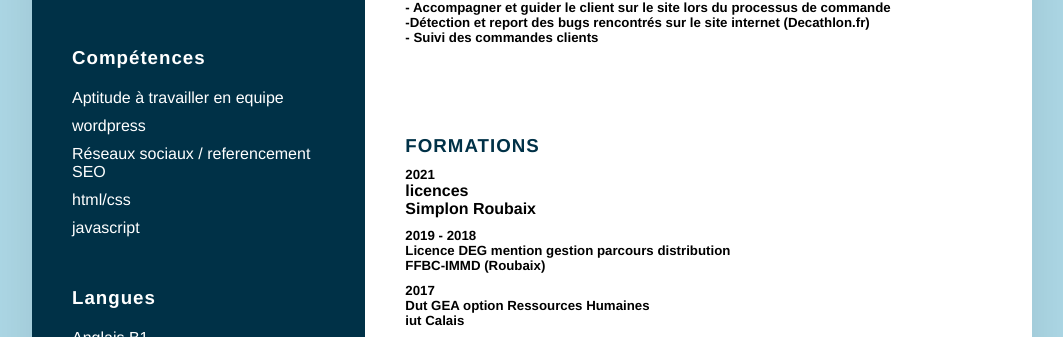
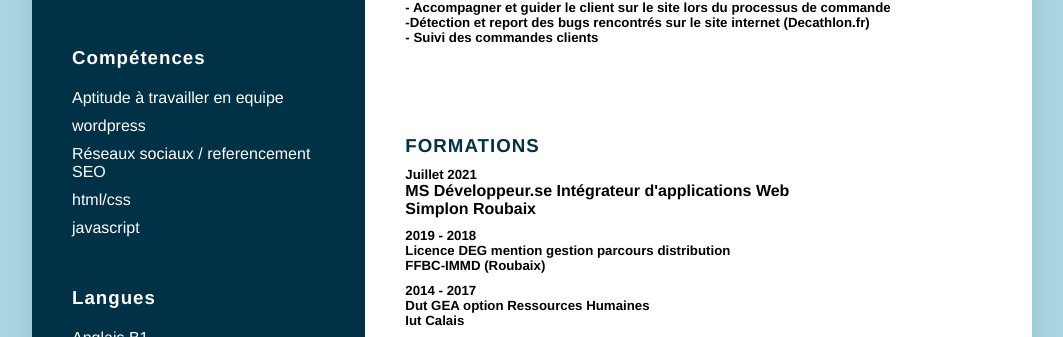
Before and after one commit to chakibaraf/CVbrief1, a plain HTML site: page index.html in a window 1280 px wide. Shown: the part 615-952 px from the top of the page, without its empty margins (108-1171 px from the left). Drawn offline with Linux system fonts and the light colour scheme.

Commit message:
modification

```diff
--- a/index.html
+++ b/index.html
@@ -160,8 +160,8 @@
                 <h3 class="titre2">formations</h3>
                 <ul>
                     <li>
-                        <h5>2021</h5>
-                        <h4>licences</h4>
+                        <h5> Juillet 2021</h5>
+                        <h4>MS Développeur.se Intégrateur d'applications Web</h4>
                         <h4>Simplon Roubaix</h4>
                     </li>
                     <li>
@@ -170,9 +170,9 @@
                         <h5>FFBC-IMMD (Roubaix)</h5>
                     </li>
                     <li>
-                        <h5>2017</h5>
+                        <h5> 2014 - 2017</h5>
                         <h5>Dut GEA option Ressources Humaines</h5>
-                        <h5>iut Calais</h4>
+                        <h5>Iut Calais</h4>
                     </li>
                 </ul>
             </div>
```
